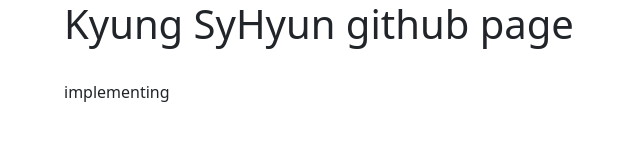
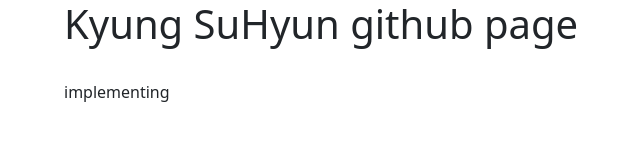
Before and after one commit to ase3238/ase3238.github.io, a plain HTML site: page index.html in a window 1280 px wide. Shown: the full height of the page, 18-658 px from the left. Drawn offline with Linux system fonts and the light colour scheme.

Commit message:
typo: name typo fix

```diff
--- a/index.html
+++ b/index.html
@@ -3,12 +3,12 @@
   <head>
     <meta charset="utf-8">
     <meta name="viewport" content="width=device-width, initial-scale=1.0">
-    <title>SyHyun's page</title>
+    <title>SuHyun's page</title>
     <link href="css/bootstrap.css" rel="stylesheet">
   </head>
   <body>
     <div class="container">
-        <h1>Kyung SyHyun github page</h1>
+        <h1>Kyung SuHyun github page</h1>
         <br/>
         <p>implementing</p>
     </div>
```
